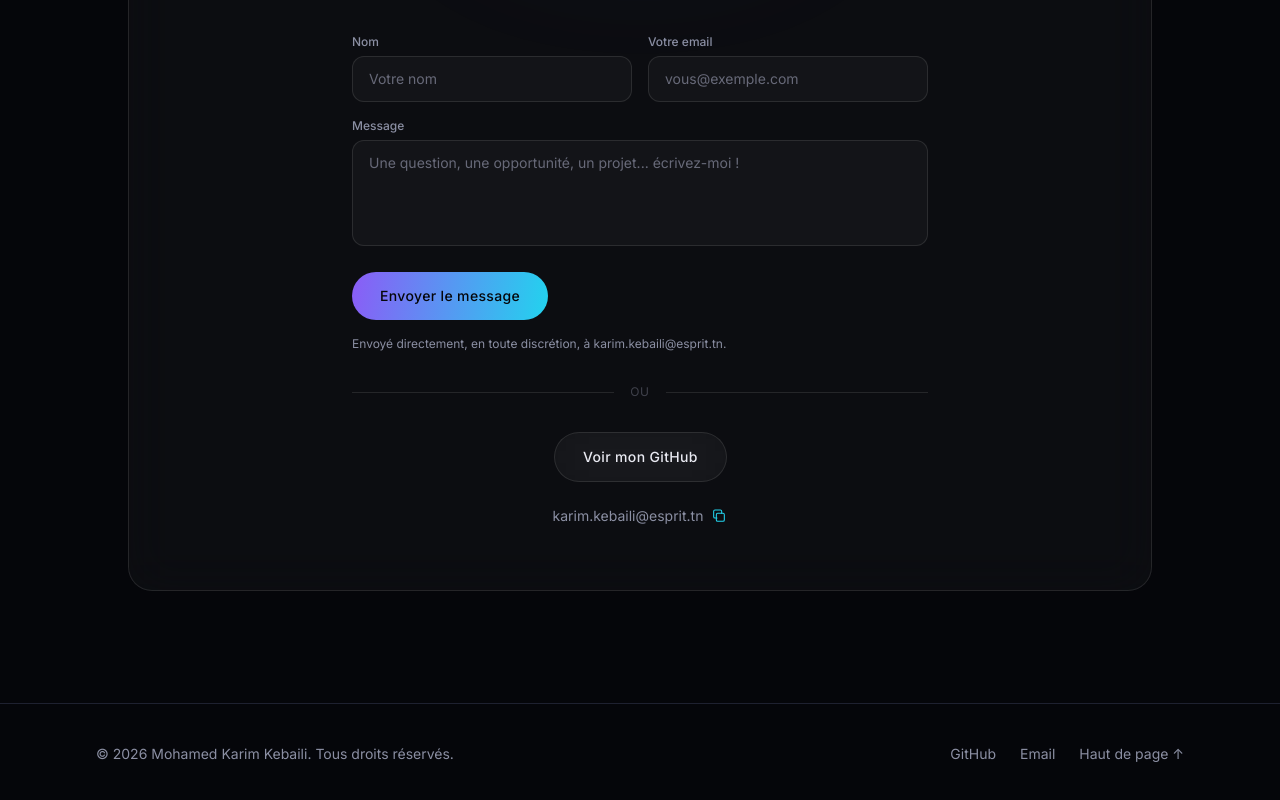
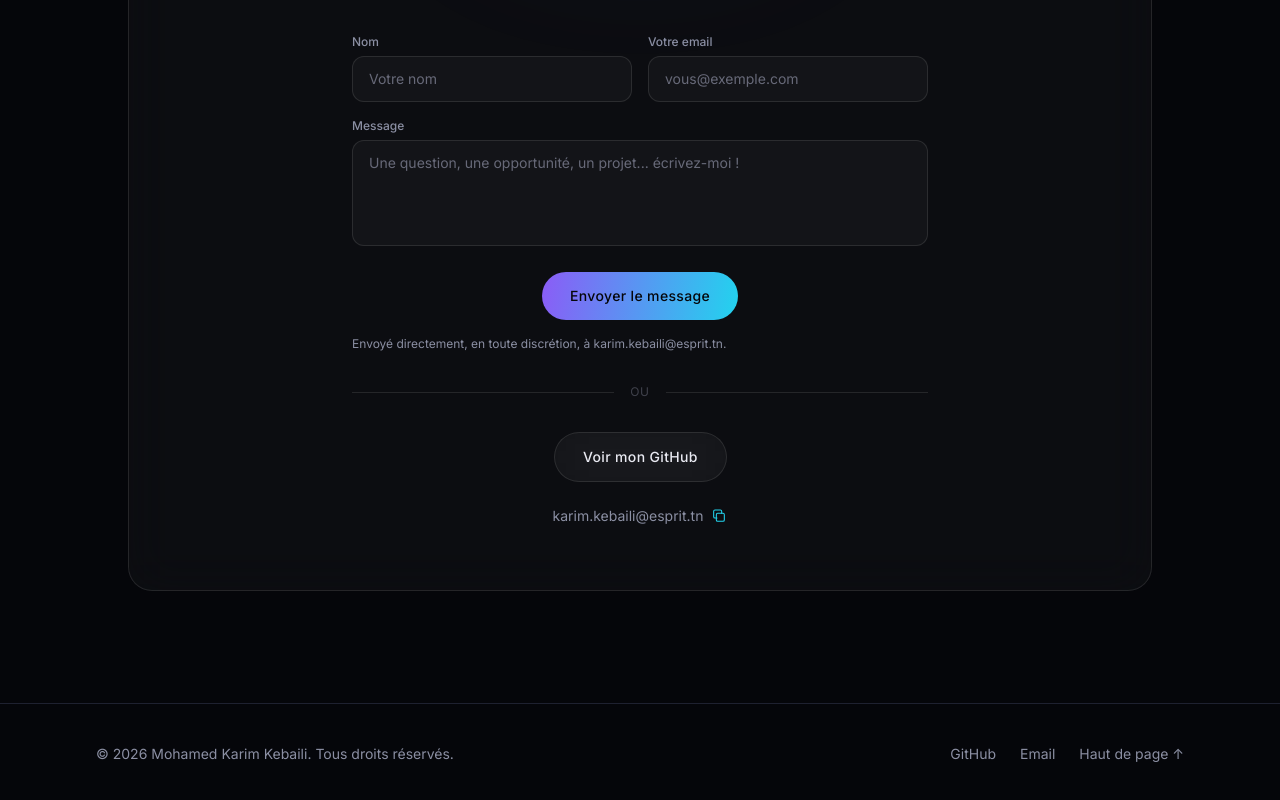
Before and after one commit to krayem1234/portfolio-react, a React (Vite) app: page / in a window 1280 px wide. Shown: the part 3965-4765 px from the top of the page. Built offline with nearby package versions, Linux system fonts and the light colour scheme.

Commit message:
Centre le bouton d'envoi du formulaire de contact

```diff
--- a/src/components/ContactForm.tsx
+++ b/src/components/ContactForm.tsx
@@ -160,7 +160,7 @@ export default function ContactForm() {
         whileHover={{ scale: isSending ? 1 : 1.02 }}
         whileTap={{ scale: isSending ? 1 : 0.97 }}
         data-cursor-hover
-        className="btn-primary mt-1 w-full disabled:cursor-not-allowed disabled:opacity-60 sm:w-auto sm:justify-self-start"
+        className="btn-primary mx-auto mt-1 w-full disabled:cursor-not-allowed disabled:opacity-60 sm:w-auto"
       >
         {isSending ? 'Envoi en cours...' : 'Envoyer le message'}
       </motion.button>
```
